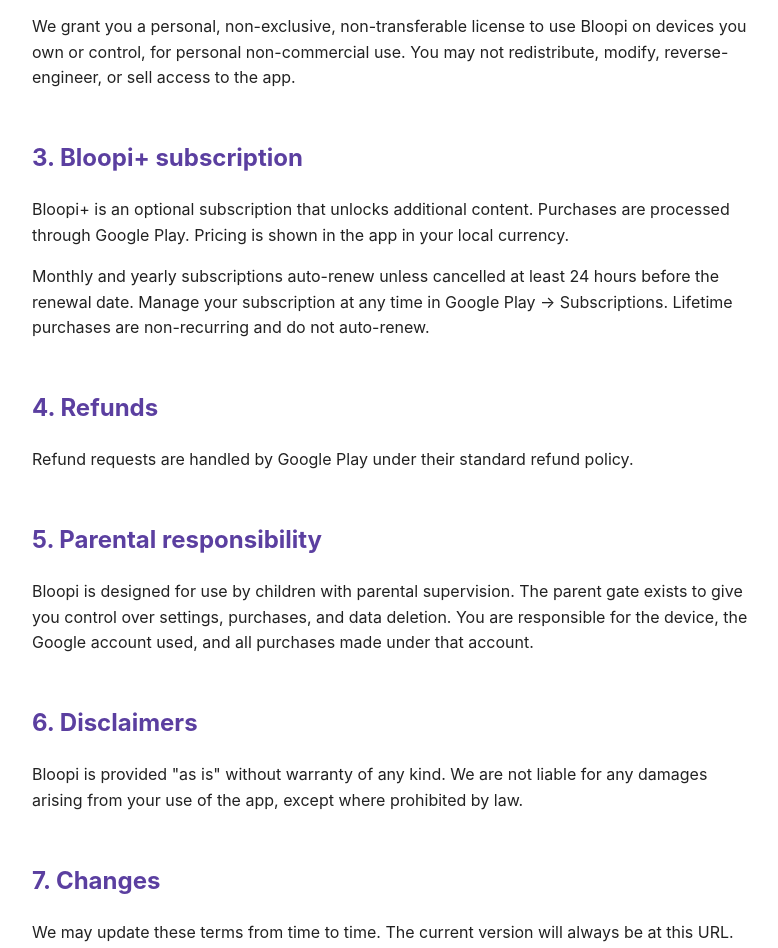
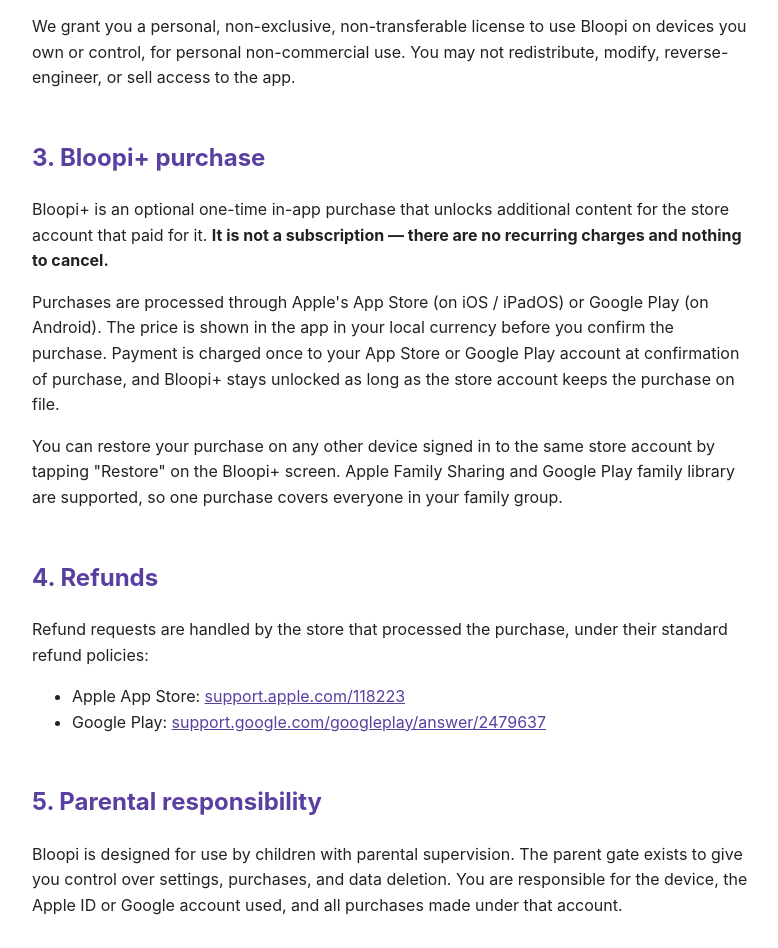
Before and after one commit to IU-Interactive/bloopi-legal, a plain HTML site: page terms.html in a window 1280 px wide. Shown: the part 380-1328 px from the top of the page, without its empty margins (248-1026 px from the left). Drawn offline with Linux system fonts and the light colour scheme.

Commit message:
Rewrite for one-time non-consumable + Apple App Store coverage
Bloopi+ is now a single non-consumable in-app purchase ($59.99 lifetime,
family-shareable). The previous docs described monthly/yearly subscriptions
on Google Play only and would contradict both the in-app copy and the
actual SKU on submission.

- Privacy: third-party-services section now covers Apple App Store +
  Google Play; subscription-cancellation section replaced with a
  purchase / restore / refunds section for the non-consumable.
- Terms §3: rewritten as "Bloopi+ purchase" (one-time, no auto-renewal),
  both stores covered, restore + Family Sharing called out.
- Terms §4: refund-policy URLs for both stores.
- Terms §5: parental-responsibility text now references Apple ID or
  Google account.

Co-Authored-By: Claude Opus 4.7 (1M context) <noreply@anthropic.com>

```diff
--- a/terms.html
+++ b/terms.html
@@ -14,7 +14,7 @@
 <body>
 
 <h1>Terms of Service — Bloopi</h1>
-<p><strong>Last updated:</strong> 9 May 2026</p>
+<p><strong>Last updated:</strong> 16 May 2026</p>
 
 <h2>1. About Bloopi</h2>
 <p>Bloopi is a learning app for children ages 3 and up, published by IU Interactive ("we", "us"). By installing and using Bloopi, you agree to these terms.</p>
@@ -22,15 +22,20 @@
 <h2>2. License</h2>
 <p>We grant you a personal, non-exclusive, non-transferable license to use Bloopi on devices you own or control, for personal non-commercial use. You may not redistribute, modify, reverse-engineer, or sell access to the app.</p>
 
-<h2>3. Bloopi+ subscription</h2>
-<p>Bloopi+ is an optional subscription that unlocks additional content. Purchases are processed through Google Play. Pricing is shown in the app in your local currency.</p>
-<p>Monthly and yearly subscriptions auto-renew unless cancelled at least 24 hours before the renewal date. Manage your subscription at any time in Google Play &rarr; Subscriptions. Lifetime purchases are non-recurring and do not auto-renew.</p>
+<h2>3. Bloopi+ purchase</h2>
+<p>Bloopi+ is an optional one-time in-app purchase that unlocks additional content for the store account that paid for it. <strong>It is not a subscription &mdash; there are no recurring charges and nothing to cancel.</strong></p>
+<p>Purchases are processed through Apple's App Store (on iOS / iPadOS) or Google Play (on Android). The price is shown in the app in your local currency before you confirm the purchase. Payment is charged once to your App Store or Google Play account at confirmation of purchase, and Bloopi+ stays unlocked as long as the store account keeps the purchase on file.</p>
+<p>You can restore your purchase on any other device signed in to the same store account by tapping "Restore" on the Bloopi+ screen. Apple Family Sharing and Google Play family library are supported, so one purchase covers everyone in your family group.</p>
 
 <h2>4. Refunds</h2>
-<p>Refund requests are handled by Google Play under their standard refund policy.</p>
+<p>Refund requests are handled by the store that processed the purchase, under their standard refund policies:</p>
+<ul>
+  <li>Apple App Store: <a href="https://support.apple.com/118223">support.apple.com/118223</a></li>
+  <li>Google Play: <a href="https://support.google.com/googleplay/answer/2479637">support.google.com/googleplay/answer/2479637</a></li>
+</ul>
 
 <h2>5. Parental responsibility</h2>
-<p>Bloopi is designed for use by children with parental supervision. The parent gate exists to give you control over settings, purchases, and data deletion. You are responsible for the device, the Google account used, and all purchases made under that account.</p>
+<p>Bloopi is designed for use by children with parental supervision. The parent gate exists to give you control over settings, purchases, and data deletion. You are responsible for the device, the Apple ID or Google account used, and all purchases made under that account.</p>
 
 <h2>6. Disclaimers</h2>
 <p>Bloopi is provided "as is" without warranty of any kind. We are not liable for any damages arising from your use of the app, except where prohibited by law.</p>
@@ -41,7 +46,7 @@
 <h2>8. Contact</h2>
 <p>For any questions about these terms, contact: <a href="mailto:support@bloopi.app">support@bloopi.app</a></p>
 
-<p>— IU Interactive</p>
+<p>&mdash; IU Interactive</p>
 
 </body>
 </html>
```
Also changed, not shown: privacy.html (+7 -5 lines).
